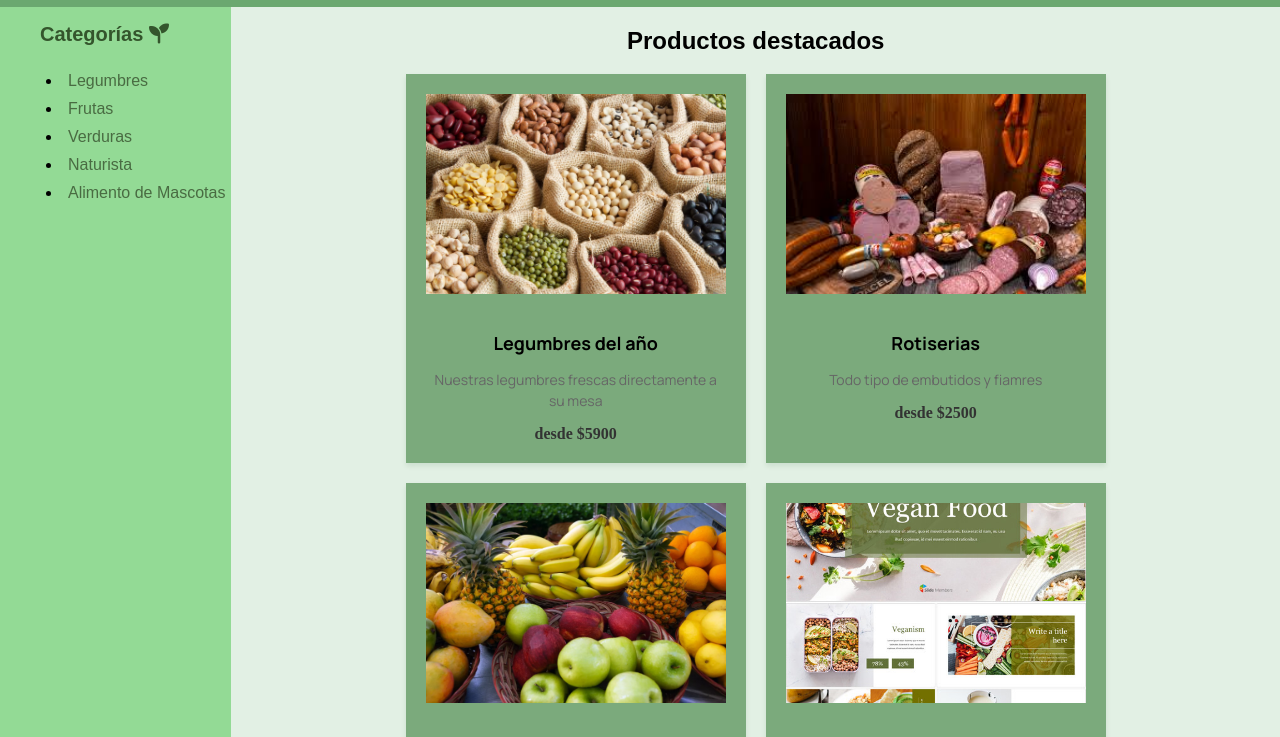
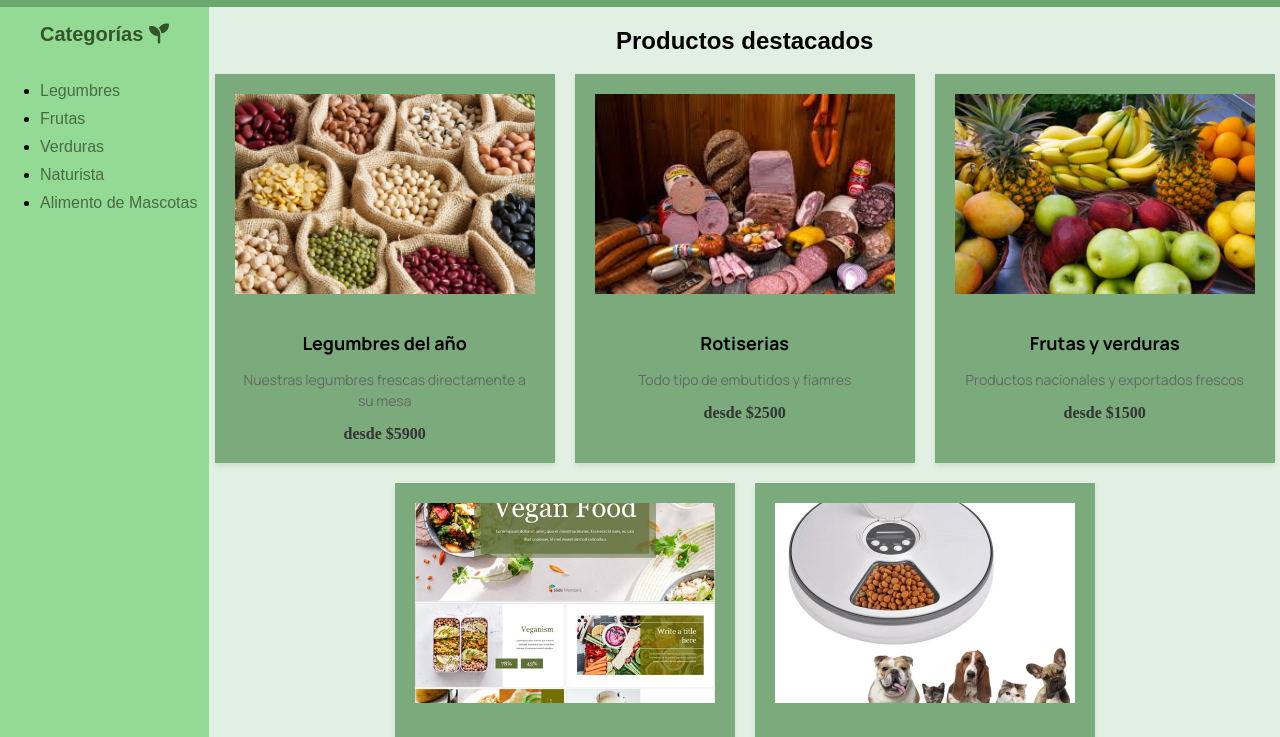
Before and after one commit to Manuel-Horta-Pizarro/Ecommerce, a plain HTML site: page index.html in a window 1280 px wide. Shown: the part 63-800 px from the top of the page. Drawn offline with Linux system fonts and the light colour scheme.

Commit message:
algunos cambios

```diff
--- a/assets/css/style.css
+++ b/assets/css/style.css
@@ -71,15 +71,14 @@ aside.menu-lateral {
     top: 30px;
     left: 0;
     padding: 0px;
-    box-shadow: 2px 2px 5px rgba(0, 0, 0, 0.1);
+    box-shadow: 2px 2px 5px rgba(102, 202, 140, 0.1);
     transition: transform 0.3s ease-in-out;
 }
 
 .contenedor-menu {
     display: flex;
     flex-direction: column;
-    align-items: start;
-    padding: 0;
+    align-items:start;
 
 }
 
@@ -87,6 +86,7 @@ aside.menu-lateral {
     color: #34552c;
     font-size: 20px;
     margin-bottom: 20px;
+
 }
 
 .icono-menu {
@@ -95,8 +95,7 @@ aside.menu-lateral {
 }
 
 .categorias {
-    list-style: inside;
-    margin: 6px;
+    margin-right: 12px;
     padding: 0;
 }
 
--- a/index.html
+++ b/index.html
@@ -30,7 +30,7 @@
         </ul>
       </div>
     </nav>
-    <menu class="menu-principal">
+    <menu>
       <div class="contenedor-menu">
         <h2 class="titulo-menu">
           Categorías <i class="fa-solid fa-seedling"></i>
```
